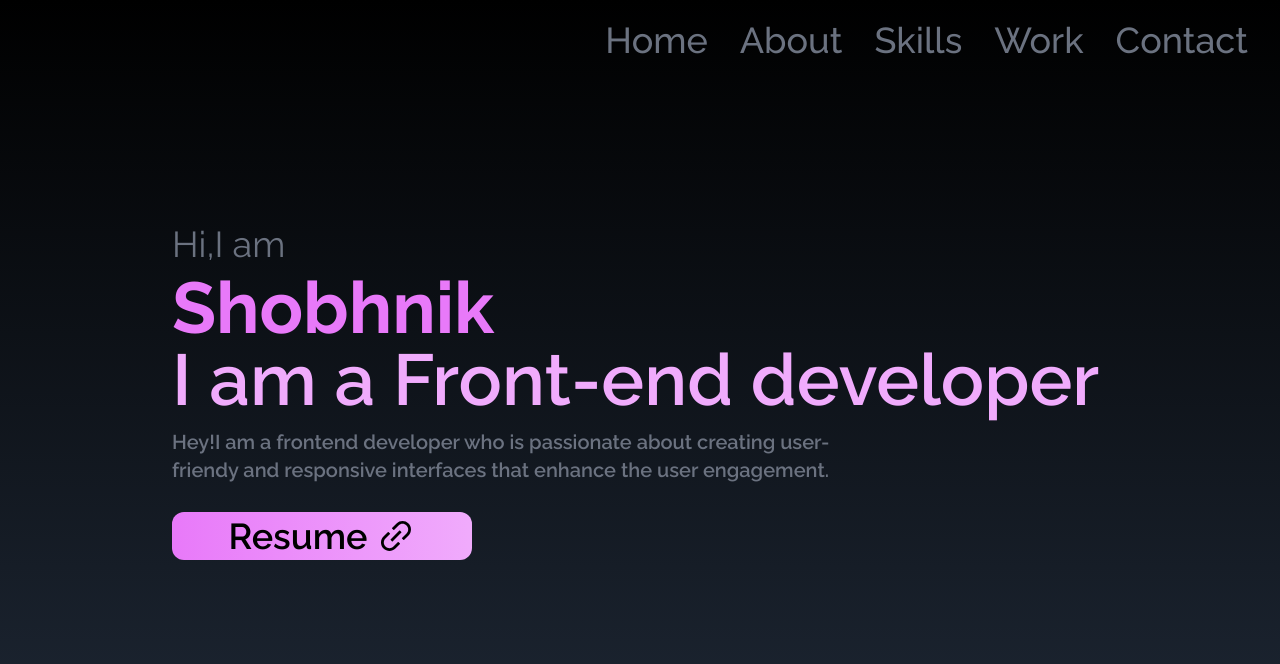
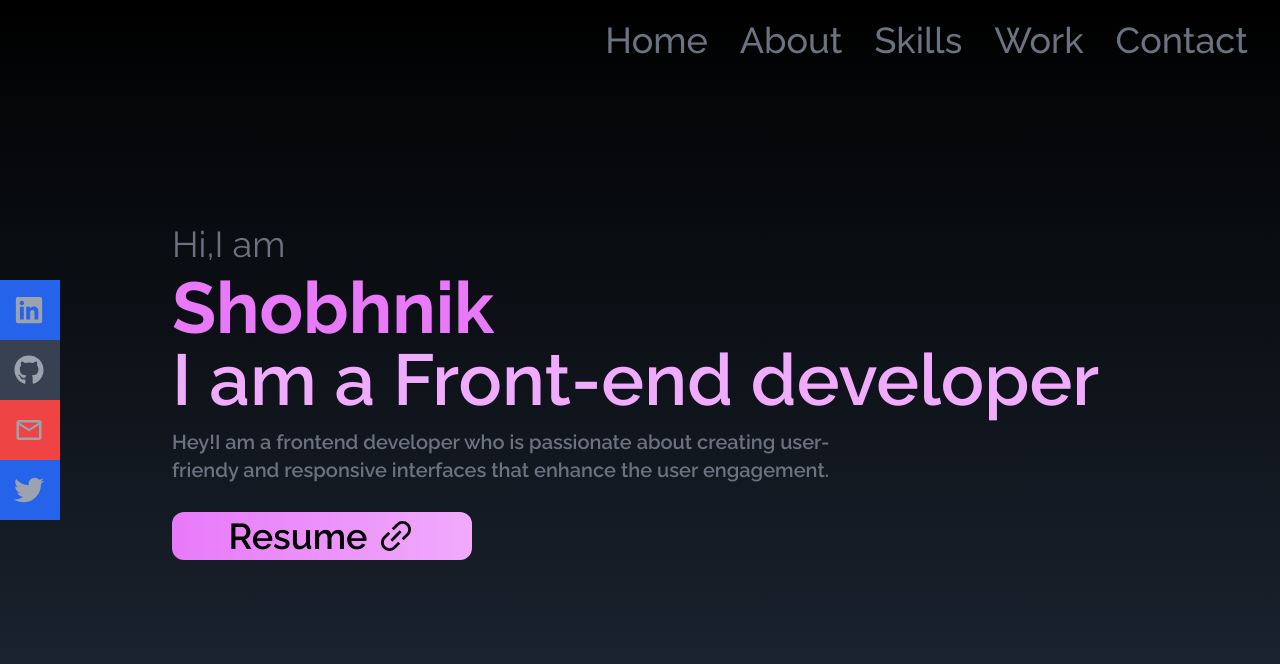
Before and after one commit to Shobhnik13/Portfolio-Website, a React (Vite) app in the folder portfolio/: page / in a window 1280 px wide. Shown: the top 664 px of the page. Built offline with nearby package versions, Linux system fonts and the light colour scheme.

Commit message:
contact section side bar

```diff
--- a/portfolio/src/App.jsx
+++ b/portfolio/src/App.jsx
@@ -2,6 +2,7 @@ import { useState } from 'react'
 import './App.css'
 import Home from './Components/Home'
 import Navbar from './Components/Navbar'
+import Socials from './Components/Socials'
 
 function App() {
 
@@ -9,6 +10,7 @@ function App() {
     <div className="App h-screen text-4xl   bg-gradient-to-b from-black to-gray-800">
       <Navbar />
       <Home className=''/>
+      <Socials/>
     </div>
   )
 }
--- a/portfolio/src/Components/Home.jsx
+++ b/portfolio/src/Components/Home.jsx
@@ -14,8 +14,8 @@ const Home = () => {
                     that enhance the user engagement.
                 </p>
                 <button className='flex items-center text-md cursor-pointer border-none font-semibold max-w-[200px] px-2 md:max-w-[300px] rounded-xl bg-gradient-to-r from-fuchsia-400 to-fuchsia-300 justify-center py-1 my-4 hover:scale-105 duration-200'>
-                    <a href="https://drive.google.com/file/d/13J8ZQakMui8DWUZVcpeCXBvQjCtq3BdA/view?usp=sharing">Resume</a>
-                    <span><AiOutlineLink size={40} className='ml-2'/></span>
+                    <a target='_blank' href="https://drive.google.com/file/d/13J8ZQakMui8DWUZVcpeCXBvQjCtq3BdA/view?usp=sharing">Resume</a>
+                    <span><a target='_blank' href="https://drive.google.com/file/d/13J8ZQakMui8DWUZVcpeCXBvQjCtq3BdA/view?usp=sharing"><AiOutlineLink size={40} className='ml-2'/></a></span>
                 </button>
             </div>
       </div>
--- /dev/null
+++ b/portfolio/src/Components/Socials.jsx
@@ -0,0 +1,42 @@
+import React from 'react'
+import {FaGithub,FaLinkedin,FaTwitter} from 'react-icons/fa'
+import {MdOutlineMail} from 'react-icons/md'
+const Socials = () => {
+  return (
+    <div className='hidden lg:flex flex-col top-[35%] left-0 fixed text-white'>
+   <ul>
+    <li className='flex justify-between items-center  w-[220px] h-[60px] px-4 ml-[-160px]  hover:ml-[-10px]  duration-300  bg-blue-600'>
+        <a target='_blank'
+        className='flex justify-between items-center gap-x-2 w-full text-gray-400'
+         href="">
+        LinkedIn <FaLinkedin size={30}/>
+        </a>
+    </li>
+
+    <li className='flex justify-between items-center w-[220px] h-[60px] px-4 ml-[-160px]  hover:ml-[-10px]  duration-300  bg-gray-700'>
+        <a target='_blank'
+        className='flex justify-between items-center gap-x-2 w-full text-gray-400'
+        href="">
+            Github <FaGithub size={30}/>
+            </a>
+         </li>
+
+    <li className='flex justify-between items-center w-[220px] h-[60px] px-4 ml-[-160px]  hover:ml-[-10px]  duration-300  bg-red-500'>
+        <a target='_blank'
+        className='flex justify-between items-center gap-x-2 w-full text-gray-400'
+        href="">Gmail <MdOutlineMail size={30}/>
+        </a>
+    </li>
+
+    <li className='flex justify-between items-center w-[220px] h-[60px] px-4 ml-[-160px]  hover:ml-[-10px]  duration-300  bg-blue-600'>
+        <a target='_blank'
+        className='flex justify-between items-center gap-x-2 w-full text-gray-400'
+        href="">Twitter <FaTwitter size={30}/>
+        </a>
+    </li>
+   </ul>
+   </div>
+  )
+}
+
+export default Socials
```
